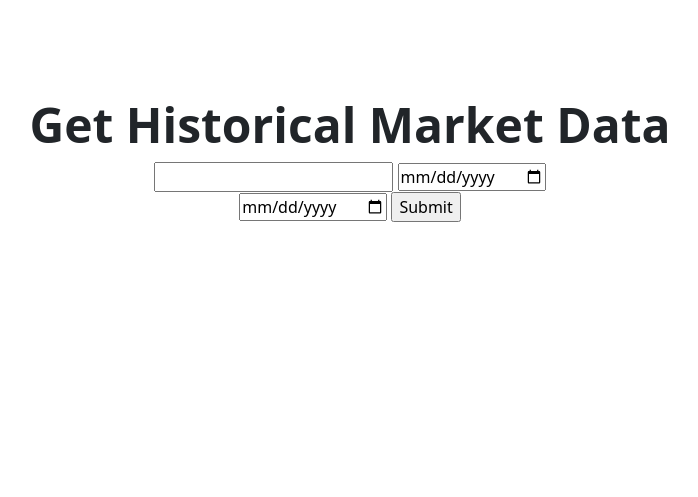
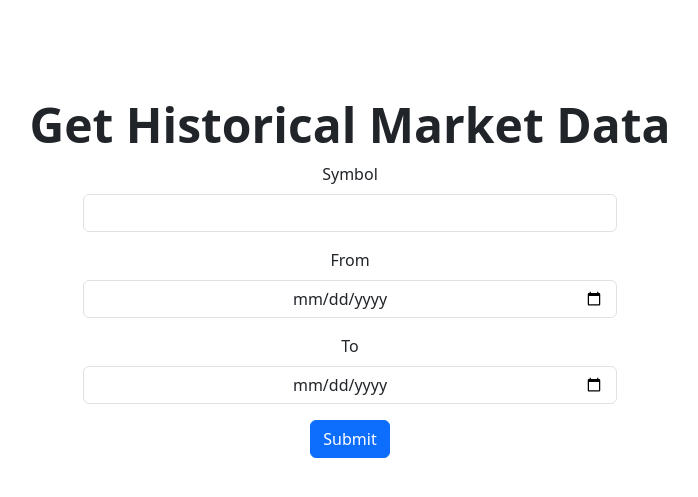
Before and after one commit to masonk16/stock-market-data, a Flask app: page / in a window 1280 px wide. Shown: the top 497 px of the page, without its empty margins (290-988 px from the left). Run offline with Flask 2, Linux system fonts and the light colour scheme; some libraries are stand-ins or nearby versions.

Commit message:
Format form template with bootstrap.

```diff
--- a/app.py
+++ b/app.py
@@ -24,10 +24,9 @@ class MyForm(FlaskForm):
     Form to get data for requesting stock data.
     """
 
-    symbol = StringField("symbol", validators=[DataRequired()])
-    date_from = DateField("date_from", format="%Y-%m-%d")
-    date_to = DateField("date_to", format="%Y-%m-%d")
-    submit = SubmitField("Submit")
+    symbol = StringField("Symbol", validators=[DataRequired()])
+    date_from = DateField("From", format="%Y-%m-%d")
+    date_to = DateField("To", format="%Y-%m-%d")
 
 
 @app.route("/", methods=["GET", "POST"])
--- a/templates/index.html
+++ b/templates/index.html
@@ -5,10 +5,19 @@
         <h1 class="display-5 fw-bold">Get Historical Market Data</h1>
         <div class="col-lg-6 mx-auto">
             <form method="POST" action="/">
-                {{ form.symbol }}
-                {{ form.date_from }}
-                {{ form.date_to }}
-                {{ form.submit }}
+                <div class="mb-3">
+                    <label for="exampleInputEmail1" class="form-label">{{ form.symbol.label }}</label>
+                    {{ form.symbol(class_="form-control text-center", size=25) }}
+                </div>
+                <div class="mb-3">
+                    <label for="date_from" class="form-label">{{ form.date_from.label }}</label>
+                    {{ form.date_from(class_="form-control text-center", size=25) }}
+                </div>
+                <div class="mb-3">
+                    <label for="date_to" class="form-label">{{ form.date_to.label }}</label>
+                    {{ form.date_to(class_="form-control text-center", size=25) }}
+                </div>
+                <button type="submit" class="btn btn-primary">Submit</button>
             </form>
         </div>
     </div>
```
